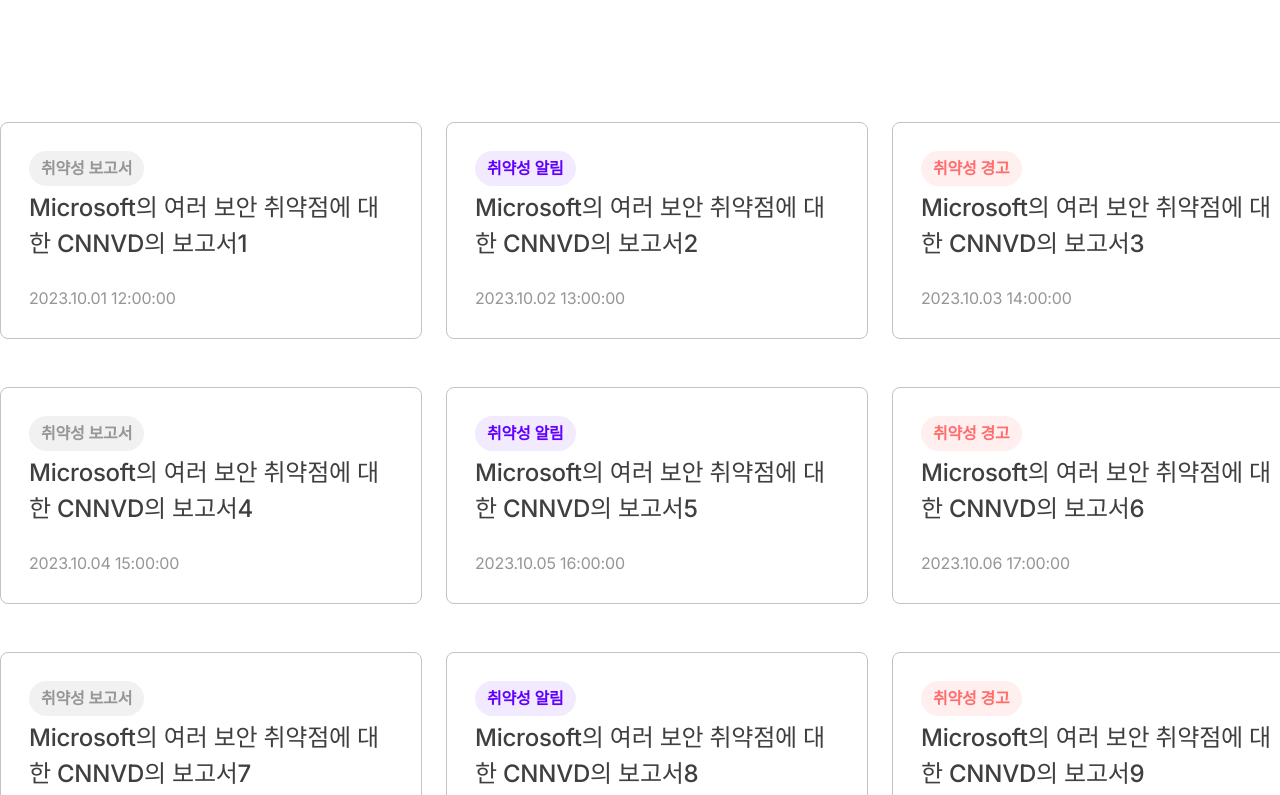
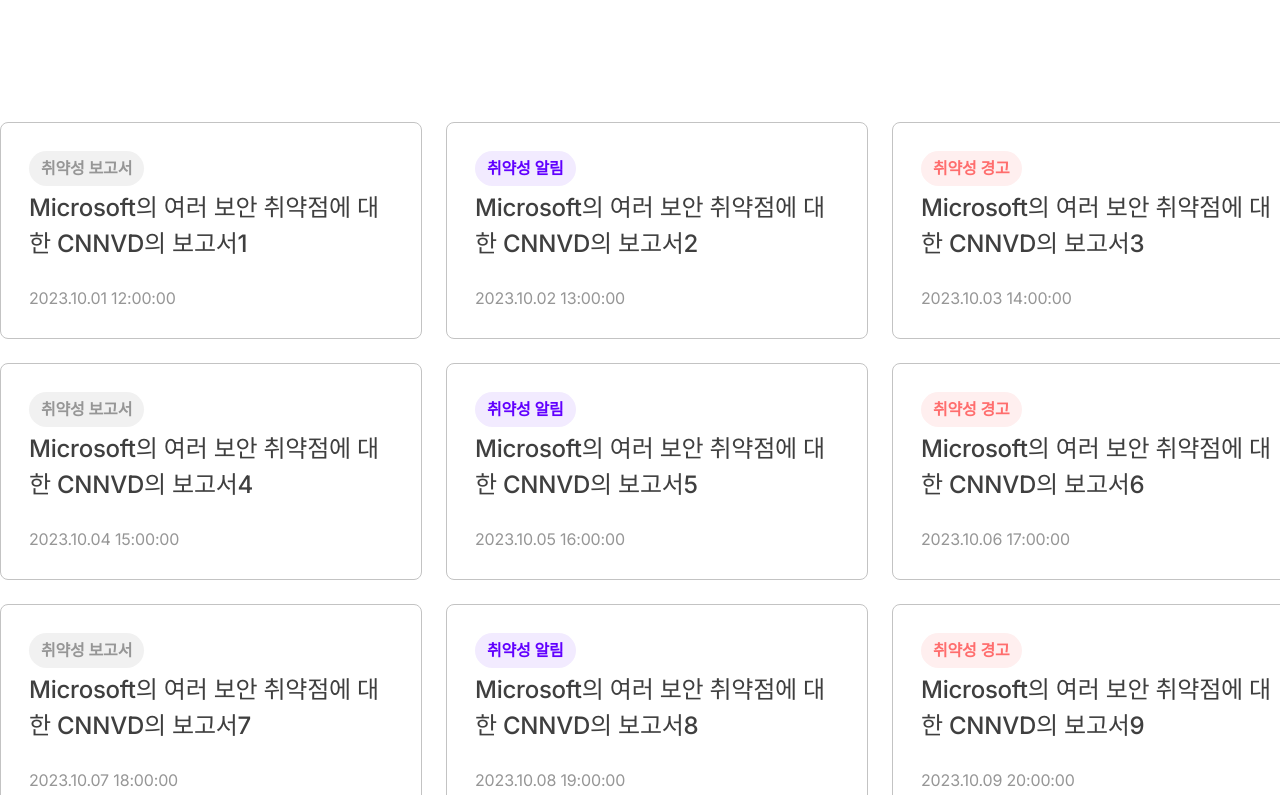
Before and after one commit to luc7yvicky/flaw-detector, a Next.js app: page /my/clipping-articles in a window 1280 px wide. Shown: the part 465-1260 px from the top of the page. Built offline with nearby package versions, Linux system fonts and the light colour scheme.

Commit message:
Design: article list 간격(y축) 변경

```diff
--- a/src/app/my/clipping-articles/page.tsx
+++ b/src/app/my/clipping-articles/page.tsx
@@ -184,7 +184,7 @@ export default function ClippingArticles() {
           </div>
         </div>
 
-        <div className="flex-between-center relative grid grid-cols-3 gap-x-6 gap-y-12">
+        <div className="flex-between-center relative grid grid-cols-3 gap-x-6 gap-y-6">
           {articles &&
             articles.map((article, index) => (
               <ClippingArticle key={index} {...article} />
```
